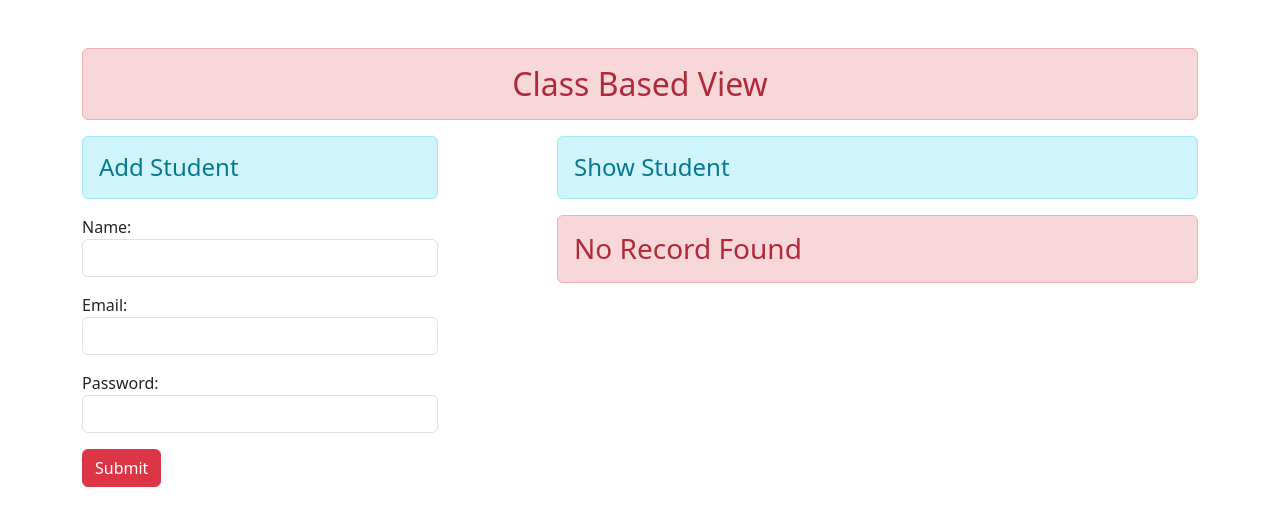
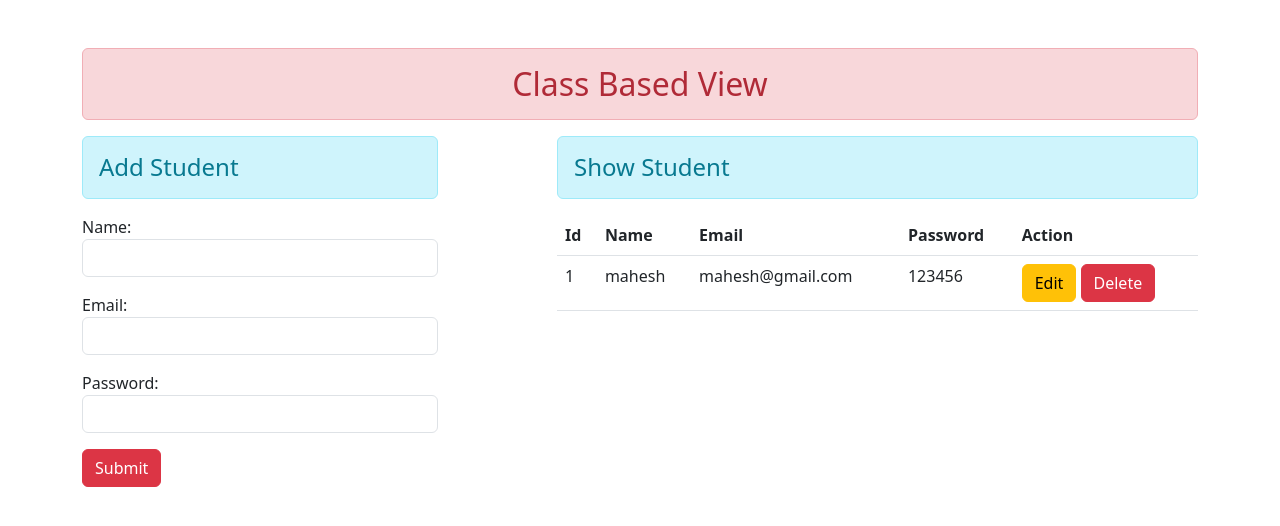
Before and after one commit to krunalmaru/crudclasbased, a Django app: page / in a window 1280 px wide. Shown: the top 526 px of the page. Run offline with Django 4.2, Linux system fonts and the light colour scheme; data comes from the database, SQL or seed files in the repository; some libraries are stand-ins or nearby versions.

Commit message:
post student data

```diff
--- a/crudproject/myapp/templates/myapp/addshow.html
+++ b/crudproject/myapp/templates/myapp/addshow.html
@@ -12,26 +12,27 @@
     <div class="col-sm-7 offset-1">
         <h4 class="txet-center alert alert-info">Show Student</h4>
         {% if stu %}
-        <table>
+        <table class="table table-hover">
             <thead>
                 <tr>
-                    <th>Id</th>
-                    <th>Name</th>
-                    <th>Email</th>
-                    <th>Password</th>
-                    <th>Action</th>
+                    <th scope="col">Id</th>
+                    <th scope="col">Name</th>
+                    <th scope="col">Email</th>
+                    <th scope="col">Password</th>
+                    <th scope="col">Action</th>
 
                 </tr>
             </thead>
             <tbody>
-                {% for stu in st %}
+                {% for stu in stu %}
                 <tr>
+                    <td>{{stu.id}}</td>
                     <td>{{stu.name}}</td>
                     <td>{{stu.email}}</td>
                     <td>{{stu.password}}</td>
                     <td>
                         <a href="" class="btn btn-warning">Edit</a>
-                        <form action="" method="post">
+                        <form action="" method="post" class="d-inline">
                             <input type="submit" class="btn btn-danger" value="Delete">
                         </form>
                     </td>
--- a/crudproject/myapp/views.py
+++ b/crudproject/myapp/views.py
@@ -1,4 +1,4 @@
-from django.shortcuts import render
+from django.shortcuts import render,HttpResponseRedirect
 from .models import User
 from myapp.forms import StudentRegistration
 from django.views.generic.base import View,TemplateView,RedirectView
@@ -11,3 +11,9 @@ class UserAddProfile(TemplateView):
         stud = User.objects.all()
         context = {'stu':stud,'form':fm}
         return context
+
+    def post(self,request):
+        fm = StudentRegistration(request.POST)
+        if fm.is_valid():
+            fm.save()
+            return HttpResponseRedirect('/')
```
Also changed, not shown: crudproject/db.sqlite3.
